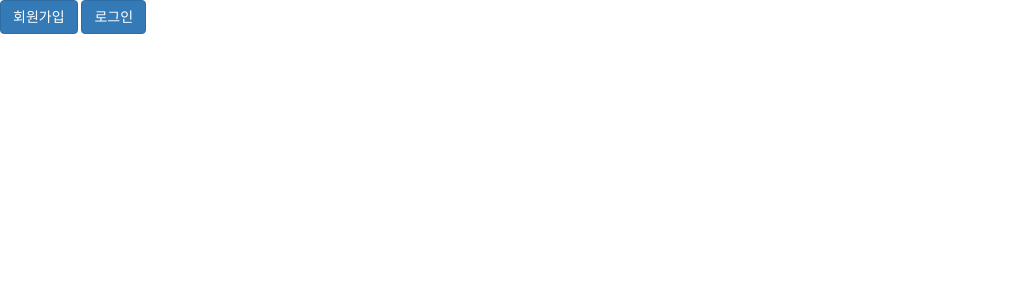
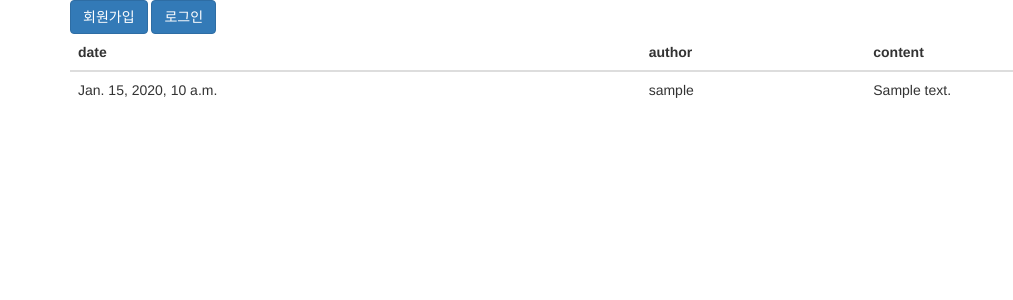
Before and after one commit to gghotted/django-piscine, a Django app: page /home in a window 1280 px wide. Shown: the top 300 px of the page, without its empty margins (0-1013 px from the left). Run offline with Django 3.2, Linux system fonts and the light colour scheme; tables that the repository leaves empty hold one stand-in row (values such as "Sample post"); some libraries are stand-ins or nearby versions.

Commit message:
Add ex02

```diff
--- a/day06/d06/settings.py
+++ b/day06/d06/settings.py
@@ -107,7 +107,7 @@ AUTH_PASSWORD_VALIDATORS = [
 
 LANGUAGE_CODE = 'en-us'
 
-TIME_ZONE = 'UTC'
+TIME_ZONE = 'Asia/seoul'
 
 USE_I18N = True
 
--- a/day06/ex/forms.py
+++ b/day06/ex/forms.py
@@ -1,5 +1,6 @@
 from django import forms
-from .models import User
+from django.contrib import auth
+from .models import User, Tip
 
 # 참고 https://jinmay.github.io/2019/11/13/django/django-form-is-valid-mechanism-brief/
 class SignupForm(forms.ModelForm):
@@ -52,3 +53,9 @@ class LoginForm(forms.Form):
             self.add_error('password', 'Dose not matched')
 
         return cleaned_data
+
+
+class TipForm(forms.ModelForm):
+    class Meta:
+        model = Tip
+        fields = ['content']
--- a/day06/ex/models.py
+++ b/day06/ex/models.py
@@ -4,3 +4,9 @@ from django.contrib.auth.models import AbstractUser
 
 class User(AbstractUser):
     REQUIRED_FIELDS = []
+
+
+class Tip(models.Model):
+    content = models.TextField()
+    author = models.ForeignKey(User, on_delete=models.CASCADE)
+    date = models.DateTimeField(auto_now_add=True)
--- a/day06/ex/templates/ex/base.html
+++ b/day06/ex/templates/ex/base.html
@@ -8,7 +8,9 @@
         {% bootstrap_javascript %}
     </head>
     <body>
-        {% block content %}
-        {% endblock %}
+        <div class="container">
+            {% block content %}
+            {% endblock %}
+        </div>
     </body>
 </html>
--- a/day06/ex/templates/ex/home.html
+++ b/day06/ex/templates/ex/home.html
@@ -4,6 +4,7 @@
 {% block title %} Home {% endblock %}
 
 {% block content %}
+{% comment %} buttons {% endcomment %}
 {% if request.user.is_authenticated %}
     {% url 'logout' as url %}
     {% bootstrap_button "로그아웃" button_class="btn-primary" href=url %}
@@ -14,4 +15,22 @@
     {% url 'login' as url %}
     {% bootstrap_button "로그인" button_class="btn-primary" href=url %}
 {% endif %}
+
+{% comment %} tips {% endcomment %}
+{% if tips %}
+    {% include 'ex/tip_list.html' with tips=tips %}
+{% else %}
+    <p>등록된 tip이 없습니다.</p>
+{% endif %}
+
+{% comment %} create_form {% endcomment %}
+{% if request.user.is_authenticated %}
+
+    <form method="POST">
+        {% csrf_token %}
+        {% bootstrap_form form %}
+        {% bootstrap_button "저장" button_type="submit" button_class="btn-primary" %}
+    </form>
+    {% bootstrap_form_errors form %}
+{% endif %}
 {% endblock %}
--- a/day06/ex/templates/ex/login.html
+++ b/day06/ex/templates/ex/login.html
@@ -1,7 +1,7 @@
 {% extends 'ex/base.html' %}
 {% load bootstrap3 %}
 
-{% block title %} Signup {% endblock %}
+{% block title %} Login {% endblock %}
 
 {% block content %}
     <form method="POST">
--- /dev/null
+++ b/day06/ex/templates/ex/tip_list.html
@@ -0,0 +1,19 @@
+{% load bootstrap3 %}
+<table class="table">
+    <thead>
+        <tr>
+            <th>date</th>
+            <th>author</th>
+            <th>content</th>
+        </tr>
+    </thead>
+    <tbody>
+        {% for tip in tips %}
+        <tr>
+            <td>{{tip.date}}</td>
+            <td>{{tip.author}}</td>
+            <td>{{tip.content}}</td>
+        </tr>
+        {% endfor %}
+    </tbody>
+</table>
--- a/day06/ex/urls.py
+++ b/day06/ex/urls.py
@@ -1,5 +1,5 @@
 from django.urls import path
-from .views import random_name_view, HomeView, SignupView, LoginView, LogoutView
+from .views import *
 
 
 urlpatterns = [
--- a/day06/ex/views.py
+++ b/day06/ex/views.py
@@ -4,8 +4,8 @@ from django.conf import settings
 from django.views import generic
 from django.urls import reverse_lazy, reverse
 from django.contrib.auth import login, logout
-from .forms import SignupForm, LoginForm
-from .models import User
+from .forms import SignupForm, LoginForm, TipForm
+from .models import User, Tip
 
 
 def random_name_view(request):
@@ -23,8 +23,20 @@ def get_random_name():
     return random.sample(settings.RANDOM_NAMES, 1)[0]
 
 
-class HomeView(generic.TemplateView):
+class HomeView(generic.CreateView):
     template_name = 'ex/home.html'
+    form_class = TipForm
+    success_url = reverse_lazy('home')
+
+    def get_context_data(self, **kwargs):
+        kwargs['tips'] = Tip.objects.all()
+        return super().get_context_data(**kwargs)
+
+    def form_valid(self, form):
+        if not self.request.user.is_authenticated:
+            return redirect(reverse('login'))
+        form.instance.author = self.request.user
+        return super().form_valid(form)
 
 
 class SignupView(generic.CreateView):
```
